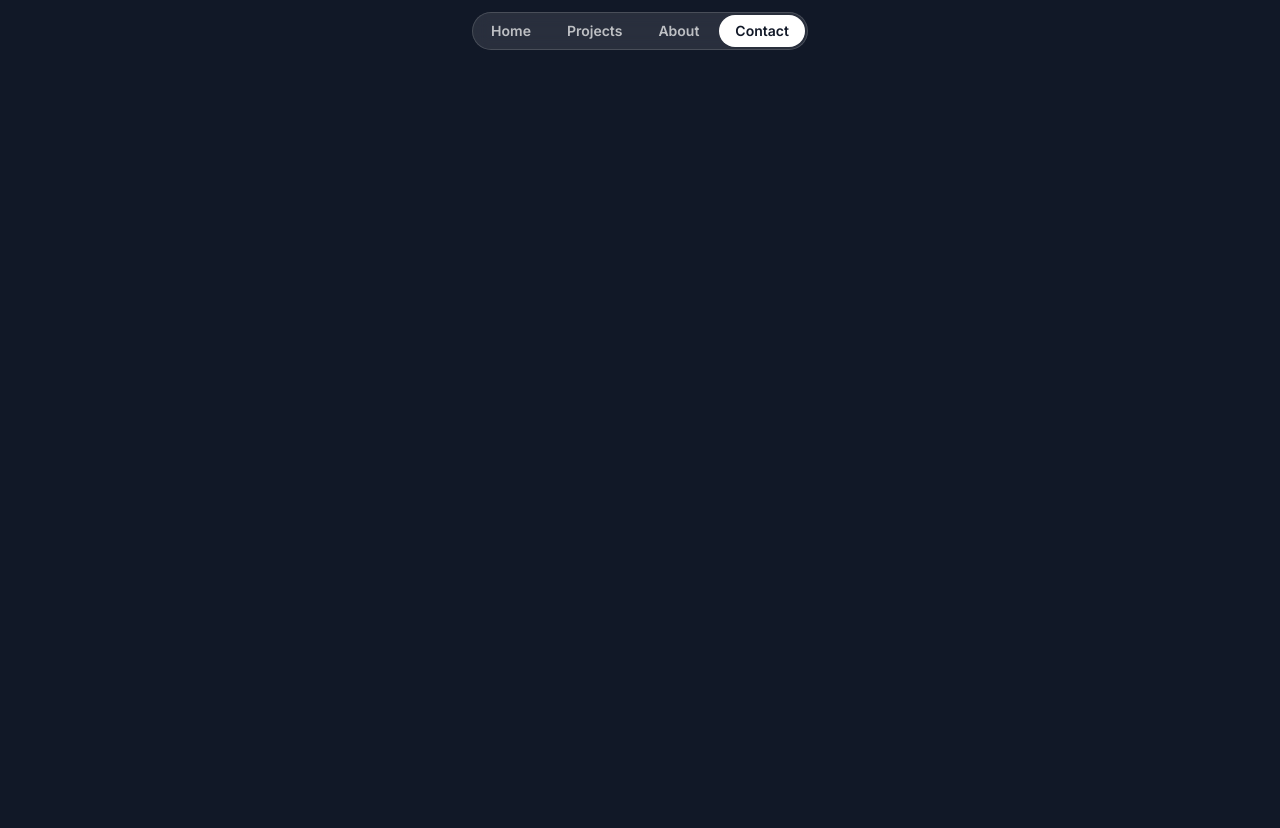
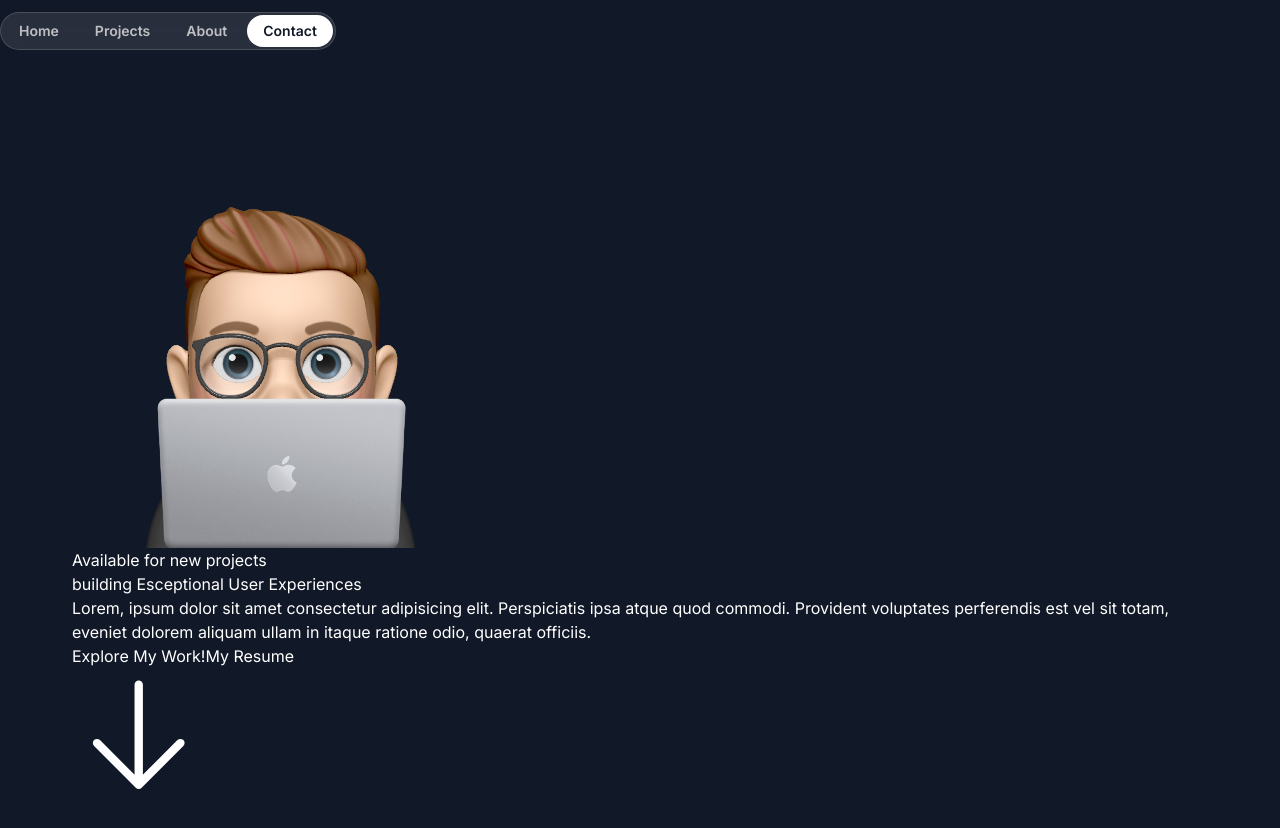
Before and after one commit to Argus-66/Portfolio, a Next.js app: page / in a window 1280 px wide. Shown: the top 828 px of the page. Before the commit the page ends 800 px from the top, so only its background shows below. Built offline with nearby package versions, Linux system fonts and the light colour scheme; a web font is replaced by a local one.

Commit message:
creation

```diff
--- a/src/app/page.tsx
+++ b/src/app/page.tsx
@@ -1,9 +1,11 @@
 import { Header } from "@/sections/Header";
+import { HeroSection } from "@/sections/Hero";
 
 export default function Home() {
   return (
     <div>
       <Header />
+      <HeroSection />
     </div>
   );
 }
--- a/src/sections/Header.tsx
+++ b/src/sections/Header.tsx
@@ -1,6 +1,6 @@
 export const Header = () => {
   return(
-    <div className="flex justify-center items-center relative top-3">
+    <div className="flex justify-center items-center fixed top-3">
       <nav className="flex gap-1 p-0.5 border border-white/15 rounded-full bg-white/10 backdrop-blur ">
         <a href="#" className="nav-item">Home</a>
         <a href="" className="nav-item">Projects</a>
--- a/src/sections/Hero.tsx
+++ b/src/sections/Hero.tsx
@@ -1,3 +1,30 @@
+import memojiImage from "@/assets/images/memoji-computer.png"
+import Image from "next/image"
+import ArrowDown from "@/assets/icons/arrow-down.svg"
+
 export const HeroSection = () => {
-  return <div>Hero Section</div>;
-};
+  return (
+  <div className="py-32 ">
+    <div className="container">
+      <Image src={memojiImage} alt="Person peaking from behind laptop" />
+      <div>
+        <div>
+
+        </div>
+        <div>Available for new projects</div>
+      </div>
+      <h1>building Esceptional User Experiences</h1>
+      <p>Lorem, ipsum dolor sit amet consectetur adipisicing elit. Perspiciatis ipsa atque quod commodi. Provident voluptates perferendis est vel sit totam, eveniet dolorem aliquam ullam in itaque ratione odio, quaerat officiis.</p>
+      <div>
+        <button>
+          <span>Explore My Work!</span>
+          <ArrowDown />
+        </button>
+        <button>
+          <span>My Resume</span>
+        </button>
+      </div>
+    </div>
+  </div>
+  )
+}
```
